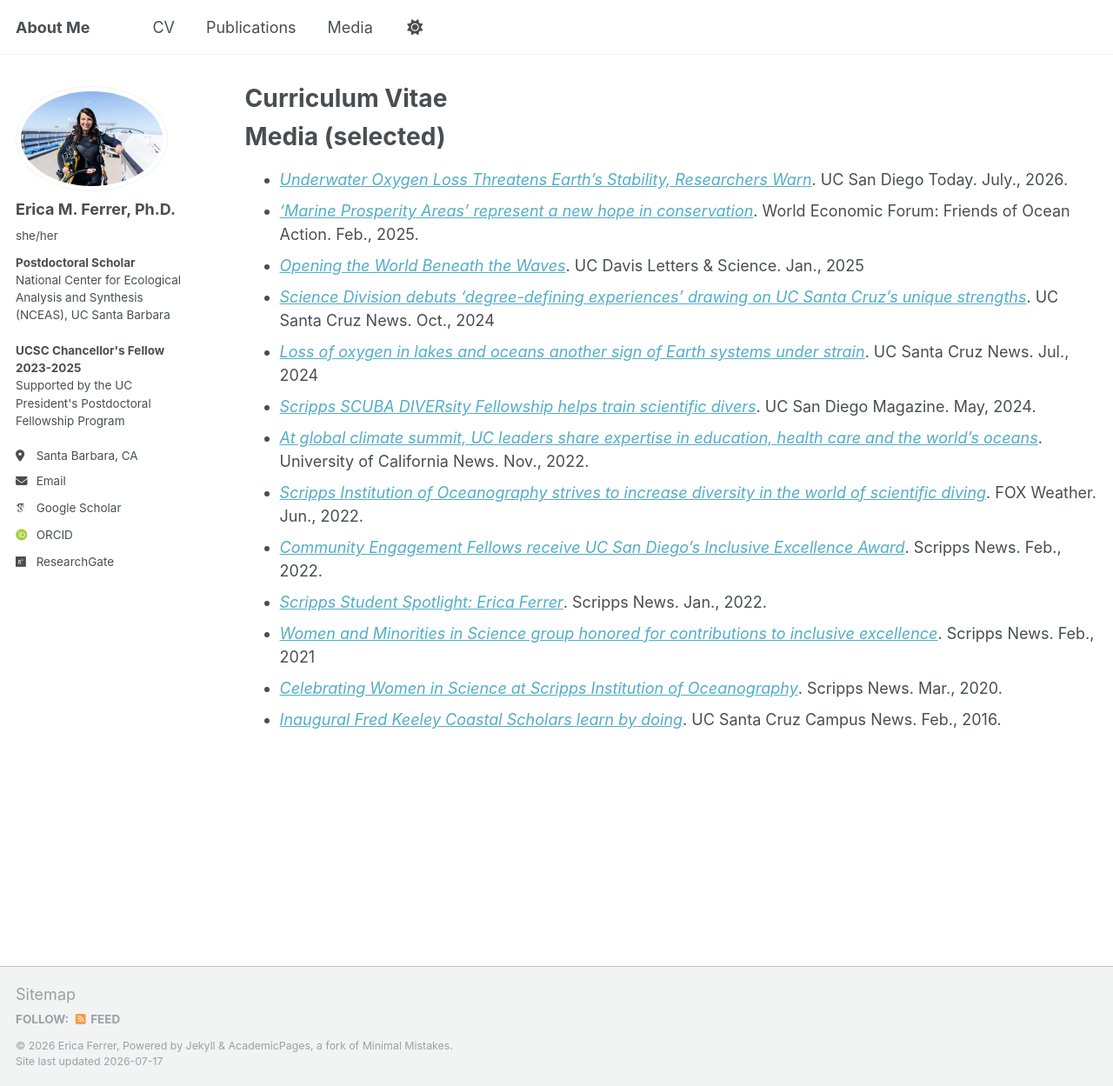
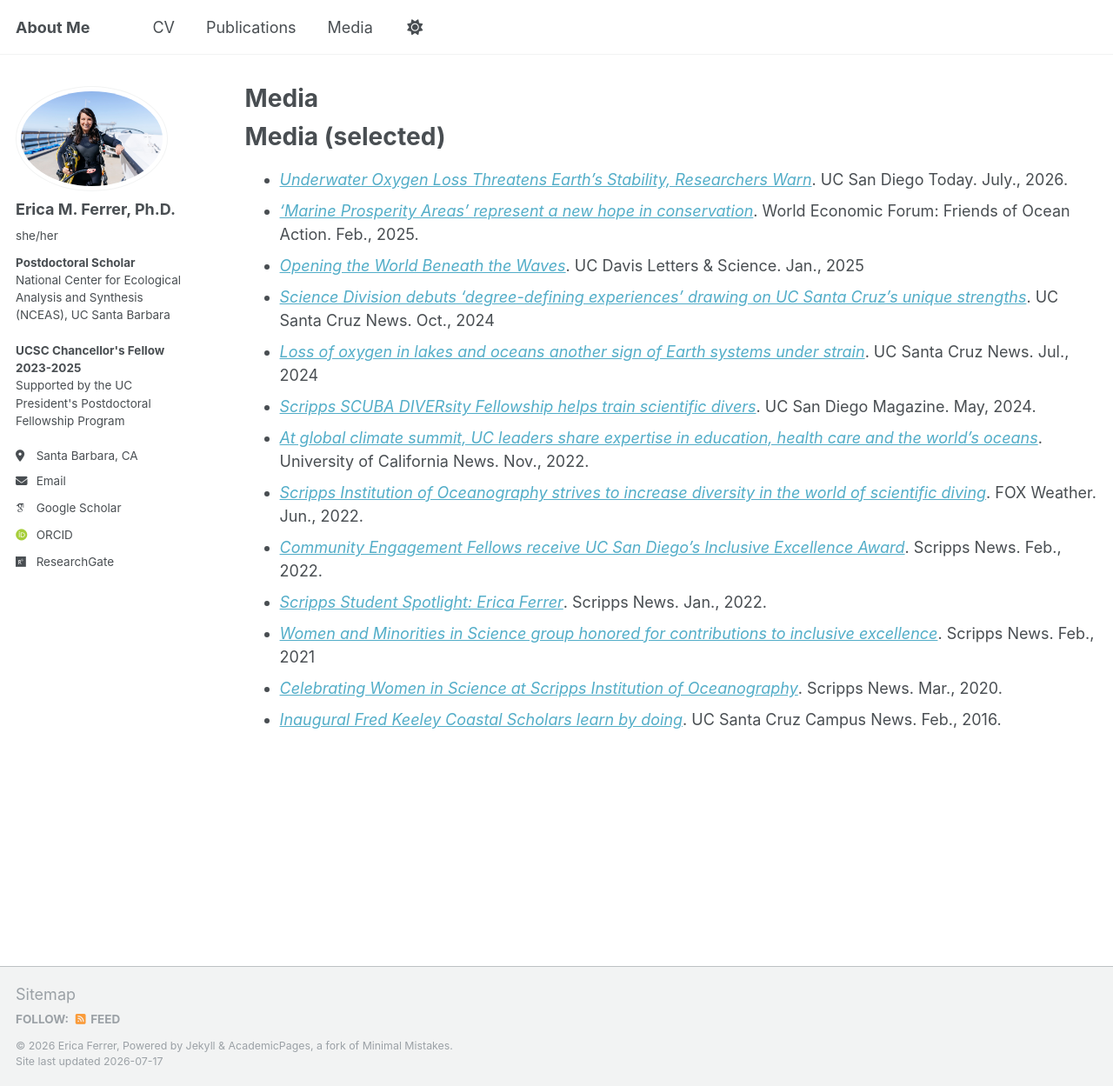
Before and after one commit to emferrer/emferrer.github.io, a Jekyll site: the page built from _pages/media.md, in a window 1280 px wide and 1249 px high. Shown: the whole window at 87% size. Built offline with Jekyll 4.4.1, drawn with Linux system fonts in a browser that asks for light colours; some web fonts are replaced; a script that is not in the unit is left out.

Commit message:
Update media page.md

```diff
--- a/_pages/media.md
+++ b/_pages/media.md
@@ -1,7 +1,7 @@
 ---
 layout: archive
-title: "Curriculum Vitae"
-permalink: /cv/
+title: "Media"
+permalink: /media/
 author_profile: true
 ---
 
```
